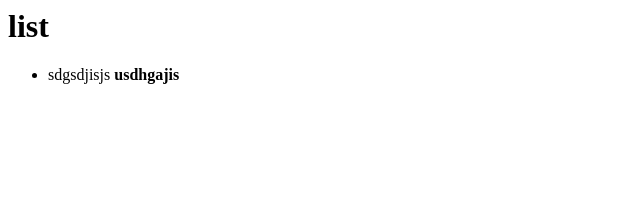
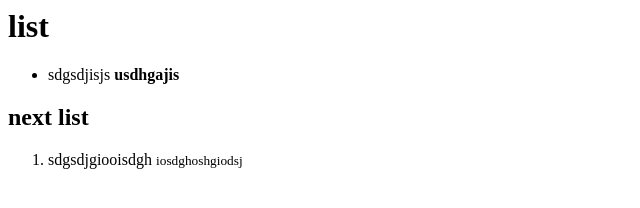
Before and after one commit to chickenmcmuffine-bit/chickenmcmuffine, a plain HTML site: page lesson1.html in a window 1280 px wide. Shown: the whole page, without its empty margins (0-640 px from the left). Drawn offline with Linux system fonts and the light colour scheme.

Commit message:
Update lesson1.html

```diff
--- a/lesson1.html
+++ b/lesson1.html
@@ -7,7 +7,10 @@
     <ul>
       <li> sdgsdjisjs <strong> usdhgajis </strong></li>
     </ul>
-    <h2> </h2>
+    <h2> next list </h2>
+    <ol>
+      <li> sdgsdjgiooisdgh <small> iosdghoshgiodsj</small></li>
+    </ol>
 
   </body>
 </html>
```
